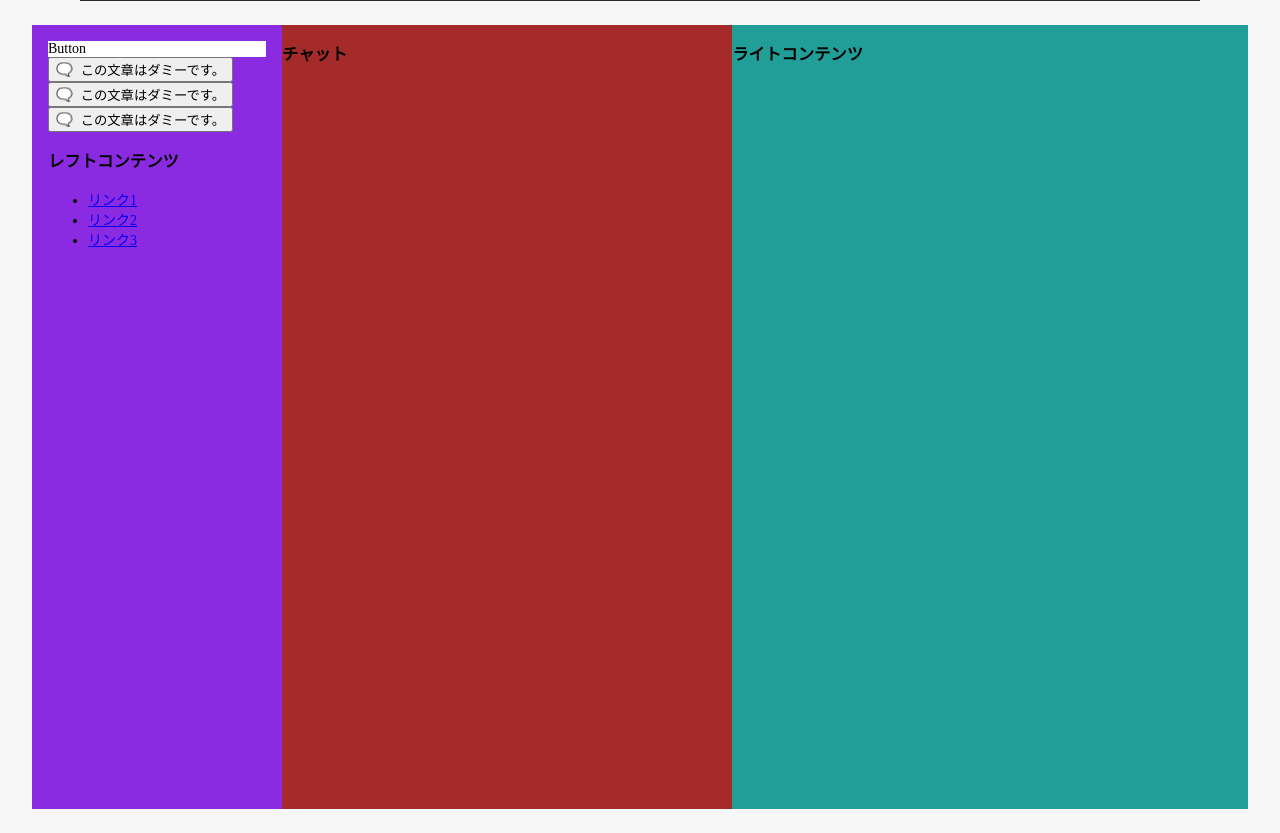
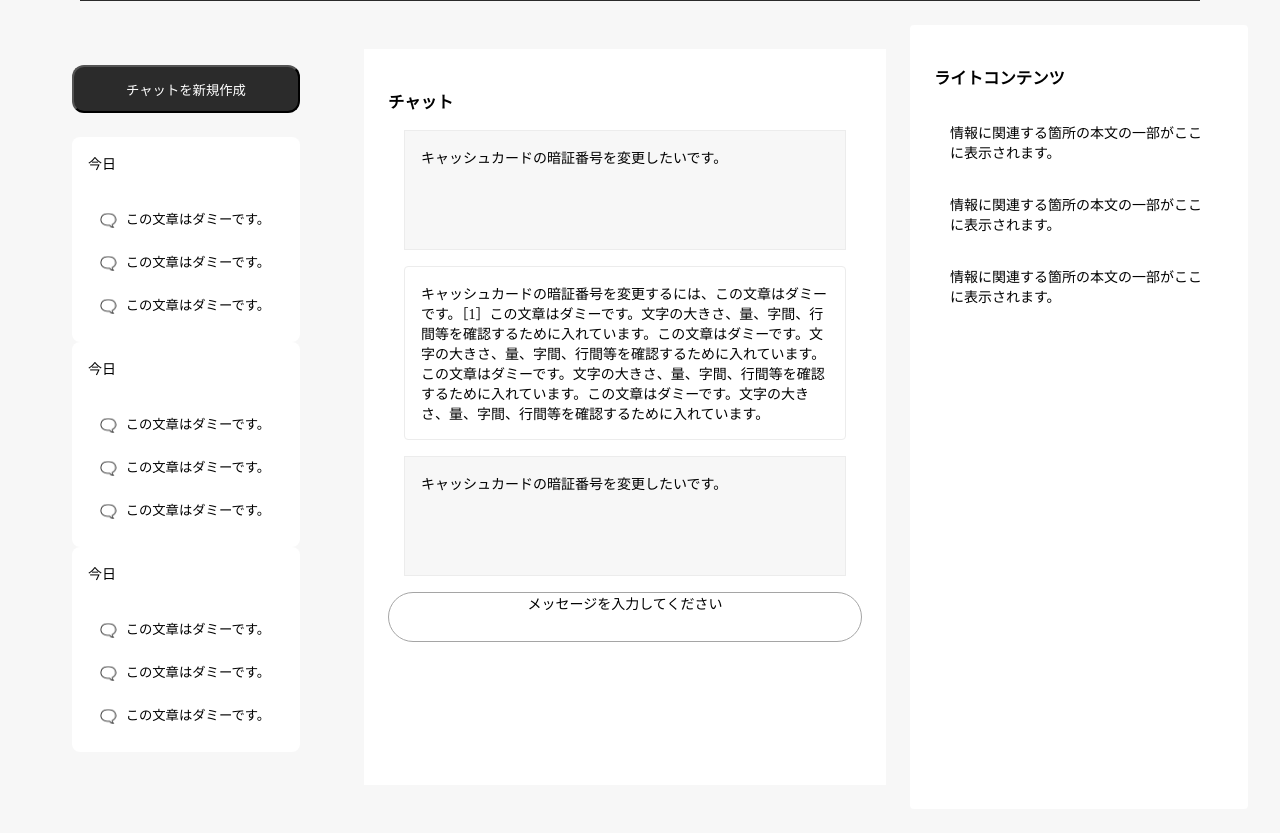
Before and after one commit to skynet1013/chatSite, a plain HTML site: page index.html in a window 1280 px wide. Shown: the part 63-896 px from the top of the page. Drawn offline with Linux system fonts and the light colour scheme.

Commit message:
CSSブラッシュアップ

```diff
--- a/css/main.css
+++ b/css/main.css
@@ -42,6 +42,7 @@ body {
   height: 56px;
   margin: 0 auto;
   align-items: center;
+  padding-left: 32px;
 }
 
 .flex {
@@ -54,21 +55,44 @@ body {
   padding: 24px 0;
 }
 
+.sidebarWrapper {
+  padding: 24px;
+}
+
 .sidebar {
-  width: 250px;
-  background-color: blueviolet;
+  width: 260px;
   padding: 16px;
   height: 100%;
 }
 
 .mainContent {
   flex-grow: 1;
-  background-color: brown;
+  background-color: #FFFFFF;
+  height: 100%;
+  padding: 24px;
+}
+
+.mainContentWrapper {
+  flex-grow: 1;
+  height: 100%;
+  padding: 24px;
 }
 
 .rightBar {
-  flex-grow: 1;
-  background-color: rgb(34, 158, 152);
+  background-color: #FFF;
+  height: 100%;
+  width: 338px;
+  padding: 24px;
+  border-radius: 0.25rem;
+}
+
+.rightBarWrapeer {
+  height: 100%;
+}
+
+.rightContent {
+  width: 100%;
+  padding: 16px;
 }
 
 .logo {
@@ -76,7 +100,20 @@ body {
 }
 
 .Button {
-  background-color: white;
+  display: flex;
+  height: 3rem;
+  padding: 0.5rem 1rem;
+  margin-bottom: 24px;
+  flex-direction: column;
+  justify-content: center;
+  align-items: center;
+  gap: 0.625rem;
+  align-self: stretch;
+  width: 100%;
+
+  border-radius: 0.75rem;
+  background: var(--Black, #2B2B2B);
+  color: #FFFFFF;
 }
 
 .body {
@@ -93,6 +130,16 @@ body {
   background-image: url("test.svg");
 }
 
+.title {
+  height: 2.75rem;
+}
+
+.chatWrapper {
+  padding: 16px;
+  background-color: #FFFFFF;
+  border-radius: 8px;
+}
+
 .chat {
   display: flex;
   /* フレックスボックスレイアウトを使用 */
@@ -101,8 +148,46 @@ body {
   gap: 8px;
   /* アイコンとテキストの間隔 */
   /* その他のスタイリング (背景色、パディング、ボーダーなど) */
+  display: flex;
+  padding: 0.75rem;
+  align-items: flex-end;
+  gap: 0.5625rem;
+  align-self: stretch;
+  width: 100%;
+  border-bottom: 1px solid var(--gray004, #F7F7F7);
+  border: none;
+  background: var(--White, #FFF);
 }
 
-.chat-icon {
-  /* アイコンのサイズ調整や色をここで指定 */
+
+.chatContent {
+  display: flex;
+  padding: 0.25rem;
+  flex-direction: column;
+  align-items: flex-start;
+  background-color: #F7F7F7;
+  height: 120px;
+  margin: 16px;
+  border: 1px solid var(--gray003, #ECECEC);
+  padding: 16px;
 }
+
+.chatContentme {
+  margin: 16px;
+  border-radius: 0.25rem;
+  border: 1px solid var(--gray003, #ECECEC);
+  background: var(--White, #FFF);
+  padding: 16px;
+}
+
+.chatContentWrapeer {
+  height: 100%;
+  width: 100%;
+}
+
+.inputText {
+  text-align: center;
+  height: 3.125rem;
+  border-radius: 1.875rem;
+  border: 1px solid var(--gray002, #A5A5A5);
+}
--- a/index.html
+++ b/index.html
@@ -15,10 +15,11 @@
         </div>
     </header>
     <div class="contentContainer flex">
+        <div class="sidebarWrapper">
             <div class="sidebar">
-            <div class="Button">Button</div>
-            <div class="chatFolders"></div>
-            <div class="todaysChat"></div>
+                <button class="Button">チャットを新規作成</button>
+                <div class="chatWrapper">
+                    <div class="title">今日</div>
                     <button class="chat">
                         <span class="chat-icon">🗨️</span> <!-- アイコンを追加 -->
                         この文章はダミーです。
@@ -31,20 +32,60 @@
                         <span class="chat-icon">🗨️</span> <!-- アイコンを追加 -->
                         この文章はダミーです。
                     </button>
-            <div class="yesterdayChat"></div>
-            <div class="oneWeekChat"></div>
-            <h3>レフトコンテンツ</h3>
-            <ul>
-                <li><a href="#">リンク1</a></li>
-                <li><a href="#">リンク2</a></li>
-                <li><a href="#">リンク3</a></li>
-            </ul>
                 </div>
+                <div class="chatWrapper">
+                    <div class="title">今日</div>
+                    <button class="chat">
+                        <span class="chat-icon">🗨️</span> <!-- アイコンを追加 -->
+                        この文章はダミーです。
+                    </button>
+                    <button class="chat">
+                        <span class="chat-icon">🗨️</span> <!-- アイコンを追加 -->
+                        この文章はダミーです。
+                    </button>
+                    <button class="chat">
+                        <span class="chat-icon">🗨️</span> <!-- アイコンを追加 -->
+                        この文章はダミーです。
+                    </button>
+                </div>
+                <div class="chatWrapper">
+                    <div class="title">今日</div>
+                    <button class="chat">
+                        <span class="chat-icon">🗨️</span> <!-- アイコンを追加 -->
+                        この文章はダミーです。
+                    </button>
+                    <button class="chat">
+                        <span class="chat-icon">🗨️</span> <!-- アイコンを追加 -->
+                        この文章はダミーです。
+                    </button>
+                    <button class="chat">
+                        <span class="chat-icon">🗨️</span> <!-- アイコンを追加 -->
+                        この文章はダミーです。
+                    </button>
+                </div>
+            </div>
+        </div>
+        <div class="mainContentWrapper">
             <div class="mainContent">
                 <h3>チャット</h3>
+                <div chatContentWrapeer>
+                    <div class="chatContent">キャッシュカードの暗証番号を変更したいです。</div>
+                    <div class="chatContentme">
+                        キャッシュカードの暗証番号を変更するには、この文章はダミーです。［1］この文章はダミーです。文字の大きさ、量、字間、行間等を確認するために入れています。この文章はダミーです。文字の大きさ、量、字間、行間等を確認するために入れています。この文章はダミーです。文字の大きさ、量、字間、行間等を確認するために入れています。この文章はダミーです。文字の大きさ、量、字間、行間等を確認するために入れています。
                     </div>
+                    <div class="chatContent">キャッシュカードの暗証番号を変更したいです。</div>
+                </div>
+                <div class="inputText">メッセージを入力してください</div>
+            </div>
+        </div>
+        <div class="rightBarWrapeer">
             <div class="rightBar">
                 <h3>ライトコンテンツ</h3>
+                <div class="rightContentWrapper">
+                    <div class="rightContent">情報に関連する箇所の本文の一部がここに表示されます。</div>
+                    <div class="rightContent">情報に関連する箇所の本文の一部がここに表示されます。</div>
+                    <div class="rightContent">情報に関連する箇所の本文の一部がここに表示されます。</div>
+                </div>
             </div>
         </div>
 </body>
```
Also changed, not shown: Icon/chat.svg (added). Lines whose indentation alone changed are shown as unchanged.
